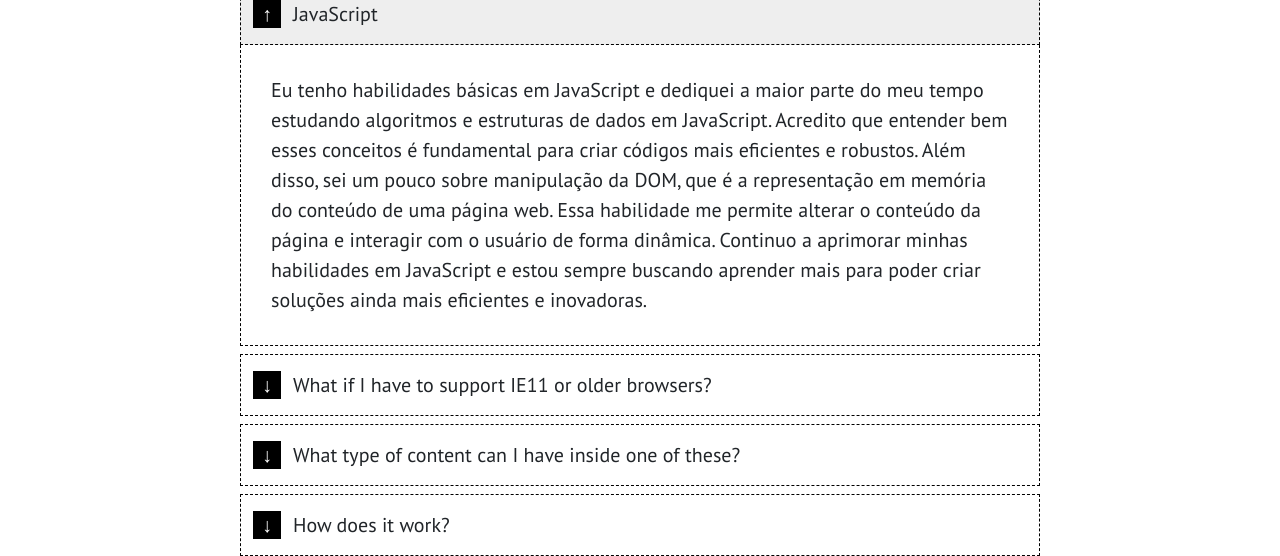
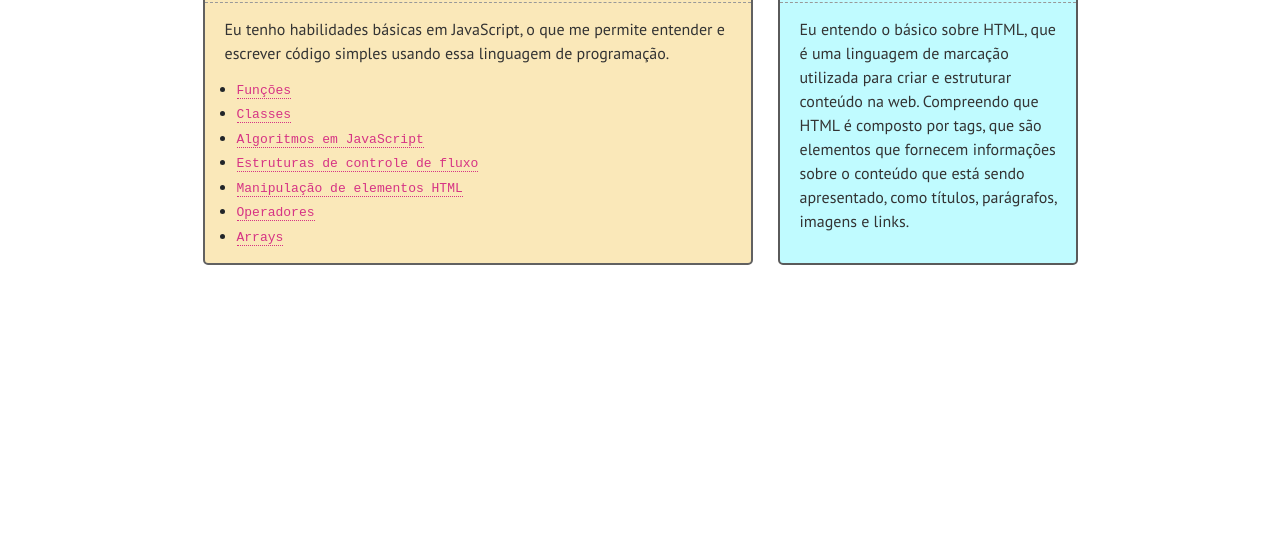
Before and after one commit to berdfandrade/site_pessoal, a website: page Benny/habilidades.html in a window 1280 px wide. Shown: the part 593-1149 px from the top of the page. After the commit the page ends 1000 px from the top, so only its background shows below. Drawn offline with nearby package versions, Linux system fonts and the light colour scheme.

Commit message:
Resolvendo a página de habilidades

```diff
--- a/Benny/css/habilidades.css
+++ b/Benny/css/habilidades.css
@@ -1,104 +1,95 @@
+
+.caixola{
+	max-width: 900px;
+	margin-left: auto;
+	margin-right: auto;
+	display: flex;
+	flex-wrap: wrap;
+}
+
+.card-habilidades-javascript {
+	transition: 0.1s ease-in-out;
+	margin-left: auto;
+	margin-right: auto;
+	align-items: center;
+	width: 550px;
+	background-color: #f0c1405d;
+	height: auto;
+	border-radius: 5px;
+	border: 2px solid rgb(97, 97, 97);
+
+}
+
+.card-habilidades-javascript:hover{
+    scale: 105%;
+	background-color: #f0c1408c;
+}
+
+.card-habilidades-html{
+	transition: 0.1s ease-in-out;
+	margin-left: auto;
+	margin-right: auto;
+	align-items: center;
+	width: 300px;
+	background-color: #53f4ff5d;
+	height: auto;
+	border-radius: 5px;
+	border: 2px solid rgb(90, 90, 90);
+
+}
+
+.card-habilidades-html:hover{
+	scale: 105%;
+	background-color: #1bf0ff62;
 
 
-*, *:after, *:before {
-	box-sizing: border-box;
+}
+.card-link{
+	display: flex;
 }
 
-:root {
-	font-size: 16px;
+.card-link-text{
+    padding: 10px;
 }
 
-body {
-
-	line-height: 1.5;
-	min-height: 100vh;
-	font-size: 1.25rem;
+.card-header{
+	font-size: 35px;
+	padding: 10px;
+	padding-bottom: 20px;
+	color: rgb(90, 90, 90);
+	margin-top: 5px;
+	margin-bottom: 4px;
+	border-bottom: 1px dashed rgb(153, 153, 153)
 }
 
-*:focus {
-	outline: none;
+ul{
+	margin-top: -15px;
 }
 
-body > div {
-	width: 90%;
-	max-width: 800px;
-	margin-left: auto;
-	margin-right: auto;
-	margin-top: 30px;
-	margin-bottom: 5rem;
+code{
+	border-bottom: 1px dotted;
+	font-family: monospace, serif;;
+	font-size: 13px;
 }
 
-details div {
-	border-left: 1px dashed #000;
-	border-right: 1px dashed #000;
-	border-bottom: 1px dashed #000;
-	padding: 1.5em;
+.card-paragrafo{
+	padding: 10px;
+	margin-left: 10px;
+	color: rgb(51, 51, 51);
 }
 
-details div > * + * {
-	margin-top: 1.5em;
+@media (max-width: 768px) {
+	.card-habilidades-javascript{
+		margin-bottom: 30px;
+		margin-left: auto;
+		margin-right: auto;
+		width: 300px;
+	}
+
+	.card-habilidades-html{
+		margin-bottom: 30px;
+		margin-left: auto;
+		margin-right: auto;
+	}
+
 }
-
-details + details {
-	margin-top: .5rem;
-}
-
-summary {
-	list-style: none;
-}
-
-summary::-webkit-details-marker {
-	display: none;
-}
-
-summary {
-	border: 1px dashed #000;
-	padding: .75em 1em;
-	cursor: pointer;
-	position: relative;
-	padding-left: calc(1.75rem + .75rem + .75rem);
-}
-
-summary:before {
-	position: absolute;
-	top: 50%;
-	transform: translateY(-50%);
-	left: .75rem;
-	content: "↓";
-	width: 1.75rem;
-	height: 1.75rem;
-	background-color: #000;
-	color: #FFF;
-	display: inline-flex;
-	justify-content: center;
-	align-items: center;
-	flex-shrink: 0;
-}
-
-details[open] summary {
-	background-color: #eee;
-}
-
-details[open] summary:before {
-	content: "↑";
-}
-
-summary:hover {
-	background-color: #eee;
-}
-
-a {
-	color: inherit;
-	font-weight: 600;
-	text-decoration: none;
-	box-shadow: 0 1px 0 0;
-}
-
-a:hover {
-	box-shadow: 0 3px 0 0;
-}
-
-code {
-	font-family: monospace;
-	font-weight: 600;
-}
--- a/Benny/habilidades.html
+++ b/Benny/habilidades.html
@@ -30,6 +30,9 @@
     <!-- Favicon -->
     <link rel="shortcut icon" href="img/favicon_io/favicon-32x32.png" type="image/x-icon" />
 
+
+    <!-- Shadows -->
+    <link rel="stylesheet" href="css/shadow.css-master/shadow.css" />
 
     <!-- Boxicons CSS -->
     <link
@@ -74,52 +77,34 @@
 
   <!-- ============================================ -->
 
-  <!-- <div class="accordions">
-    <div class="accordion-item">
-      <input type="radio" name="accordion" checked="checked" id="accordion-1">
-      <label for="accordion-1">JavaScript</label>
+  <div class="caixola">
+    <div class="card-habilidades-javascript">
+      <h2 class="card-header">JavaScript</h2>
+      <p class="card-paragrafo">
+        Eu tenho habilidades básicas em JavaScript, o que me permite entender e escrever código simples usando essa linguagem de programação.
+        <ul>
+          <li><code>Funções</code></li>
+          <li><code>Classes</code></li>
+          <li><code>Algoritmos em JavaScript</code></li>
+          <li><code>Estruturas de controle de fluxo</code></li>
+          <li><code>Manipulação de elementos HTML</code></li>
+          <li><code>Operadores</code></li>
+          <li><code>Arrays</code></li>
+        </ul>
+
+
+      </p>
     </div>
-    <div class="accordion-content">Eu tenho habilidades básicas em JavaScript e dediquei a maior parte do meu tempo estudando algoritmos e estruturas de dados em JavaScript. Acredito que entender bem esses conceitos é fundamental para criar códigos mais eficientes e robustos. Além disso, sei um pouco sobre manipulação da DOM, que é a representação em memória do conteúdo de uma página web. Essa habilidade me permite alterar o conteúdo da página e interagir com o usuário de forma dinâmica. Continuo a aprimorar minhas habilidades em JavaScript e estou sempre buscando aprender mais para poder criar soluções ainda mais eficientes e inovadoras.</div>
+
+    <div class="card-habilidades-html">
+      <h2 class="card-header">HTML</h2>
+      <p class="card-paragrafo">Eu entendo o básico sobre HTML, que é uma linguagem de marcação utilizada para criar e estruturar conteúdo na web. Compreendo que HTML é composto por tags, que são elementos que fornecem informações sobre o conteúdo que está sendo apresentado, como títulos, parágrafos, imagens e links.</p>
+    </div>
+  </div>
 
 
 
-  </div> -->
 
-
-  <div>
-    <details open>
-      <summary>
-        JavaScript
-      </summary>
-      <div>
-        Eu tenho habilidades básicas em JavaScript e dediquei a maior parte do meu tempo estudando algoritmos e estruturas de dados em JavaScript. Acredito que entender bem esses conceitos é fundamental para criar códigos mais eficientes e robustos. Além disso, sei um pouco sobre manipulação da DOM, que é a representação em memória do conteúdo de uma página web. Essa habilidade me permite alterar o conteúdo da página e interagir com o usuário de forma dinâmica. Continuo a aprimorar minhas habilidades em JavaScript e estou sempre buscando aprender mais para poder criar soluções ainda mais eficientes e inovadoras.
-      </div>
-    </details>
-    <details>
-      <summary>
-        What if I have to support IE11 or older browsers?
-      </summary>
-      <div>
-        No worries. The fallback for these elements is quite good. They will display as open. You won't get the open/close mechanism, but you won't lose any content either.
-      </div>
-    </details>
-    <details>
-      <summary>
-        What type of content can I have inside one of these?
-      </summary>
-      <div>
-        Almost anything you'd like. The <code>&lt;details&gt;</code> element allows all <a href="https://developer.mozilla.org/en-US/docs/Web/Guide/HTML/Content_categories#flow_content" target="_blank">flow content</a>, which is basically everything.
-      </div>
-    </details>
-    <details>
-      <summary>
-        How does it work?
-      </summary>
-      <div>
-        The <code>&lt;details&gt;</code> element encapsulates the <code>&lt;summary&gt;</code> element. The <code>&lt;summary&gt;</code> becomes the 'label' for the <code>&lt;details&gt;</code> and acts like a button. When clicked, the attribute <code>open</code> is added to the <code>&lt;details&gt;</code> element, making it display. You can therefore style the open and closed states seperately if you'd like.
-      </div>
-    </details>
-  </div>
 
   <!-- =========================================== -->
 
```
